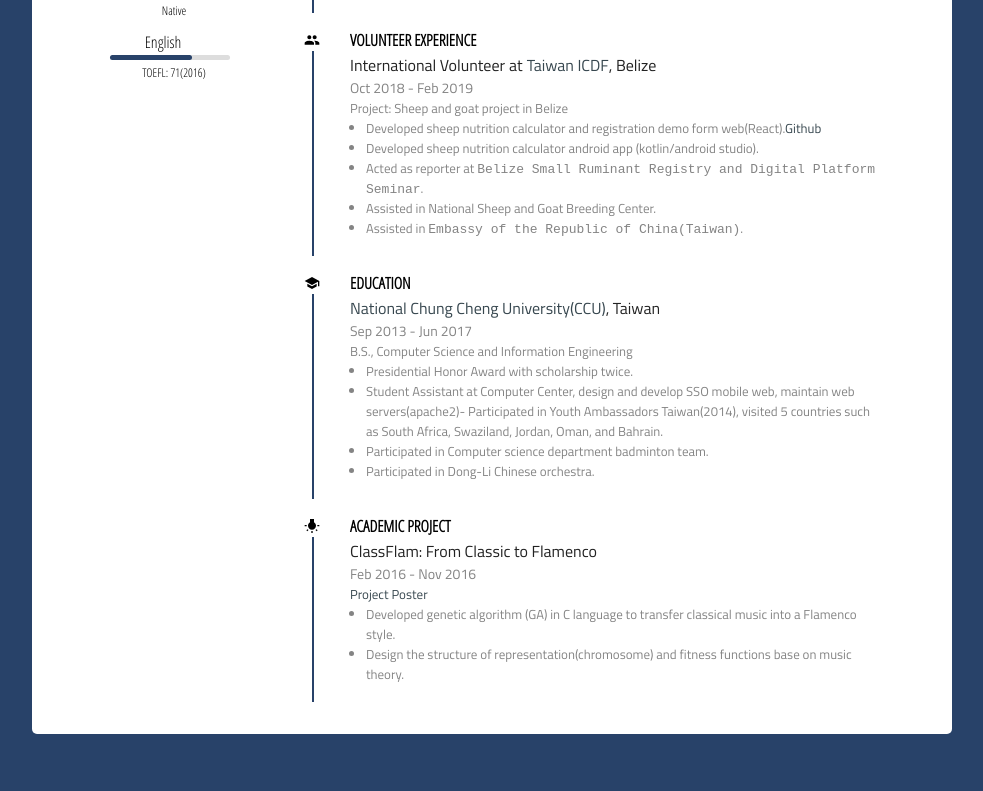
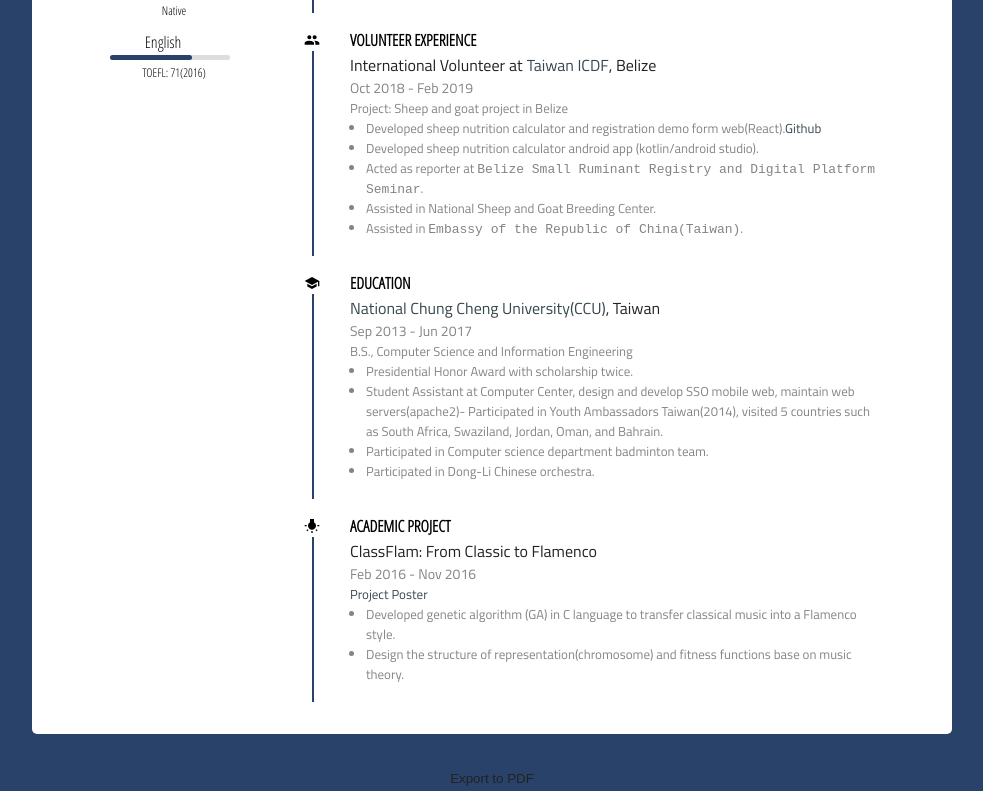
Before and after one commit to yumeishih/resume, a React app: page / in a window 1280 px wide. Shown: the part 957-1748 px from the top of the page, without its empty margins (148-1131 px from the left). Before the commit the page ends 1691 px from the top, so only its background shows below. Built offline with nearby package versions, Linux system fonts and the light colour scheme.

Commit message:
implement export to pdf

```diff
--- a/package.json
+++ b/package.json
@@ -3,6 +3,8 @@
   "version": "0.1.0",
   "private": true,
   "dependencies": {
+    "html2canvas": "^1.0.0-rc.1",
+    "jspdf": "^1.5.3",
     "react": "^16.8.6",
     "react-dom": "^16.8.6",
     "react-icons": "^3.6.1",
--- a/src/App.js
+++ b/src/App.js
@@ -1,12 +1,35 @@
 import React from 'react'
+import jsPDF from 'jspdf'
+import html2canvas from 'html2canvas'
 import Avartar from 'Components/Avatar'
 import Info from 'Components/Info'
 import SideBar from 'Components/SideBar'
 import MainInfo from 'Components/MainInfo'
 
 const App = () => {
+  const handleExportOnClick = () => {
+    Array.from(document.getElementsByClassName('progress-bar')).forEach( progressBar => {
+      progressBar.children[0].className = "for-pdf"
+    })
+    html2canvas(document.getElementById('resume')).then(
+      function(canvas) {
+        let width
+        let height
+        const img = canvas.toDataURL("image/png", width = canvas.width, height = canvas.height)
+        const doc = new jsPDF({
+          unit: 'px',
+          format: [height*0.4, width*0.4]
+        });
+        const adjustedHeight = doc.internal.pageSize.height
+        const adjustedWidth = adjustedHeight * width / height
+        doc.addImage(img,'JPEG',0,0, adjustedWidth, adjustedHeight);
+        doc.save('resume_ShihYumei.pdf');
+    });
+  }
+
   return (
-    <div className="container">
+    <>
+      <div className="container" id="resume">
         <Avartar />
         <Info />
         <div className='main'>
@@ -14,6 +37,8 @@ const App = () => {
           <MainInfo />
         </div>
       </div>
+      <div className="export-pdf"><button onClick={handleExportOnClick}>Export to PDF</button></div>
+    </>
   )
 }
 
--- a/src/assets/styles/_components.scss
+++ b/src/assets/styles/_components.scss
@@ -13,6 +13,19 @@ html, body{
 
 #app{
   height: 100%;
+}
+
+.export-pdf {
+  display: flex;
+  justify-content: center;
+  padding-bottom: $space-xs;
+
+  button {
+    border-radius: 5px;
+    border: 1px $theme solid;
+    background-color: $theme;
+    color: $black;
+  }
 }
 
 .container {
@@ -185,6 +198,12 @@ html, body{
 @for $i from 1 through 100 {
   .progress-bar-#{$i} {
     --scale: calc(#{$i}/100 * 100%);
+
+    span.for-pdf {
+      width: calc(#{$i}/100 * 100%);
+      animation: none;
+      background-color: $theme
+    }
   }
 }
 
```
Lines whose indentation alone changed are shown as unchanged.
